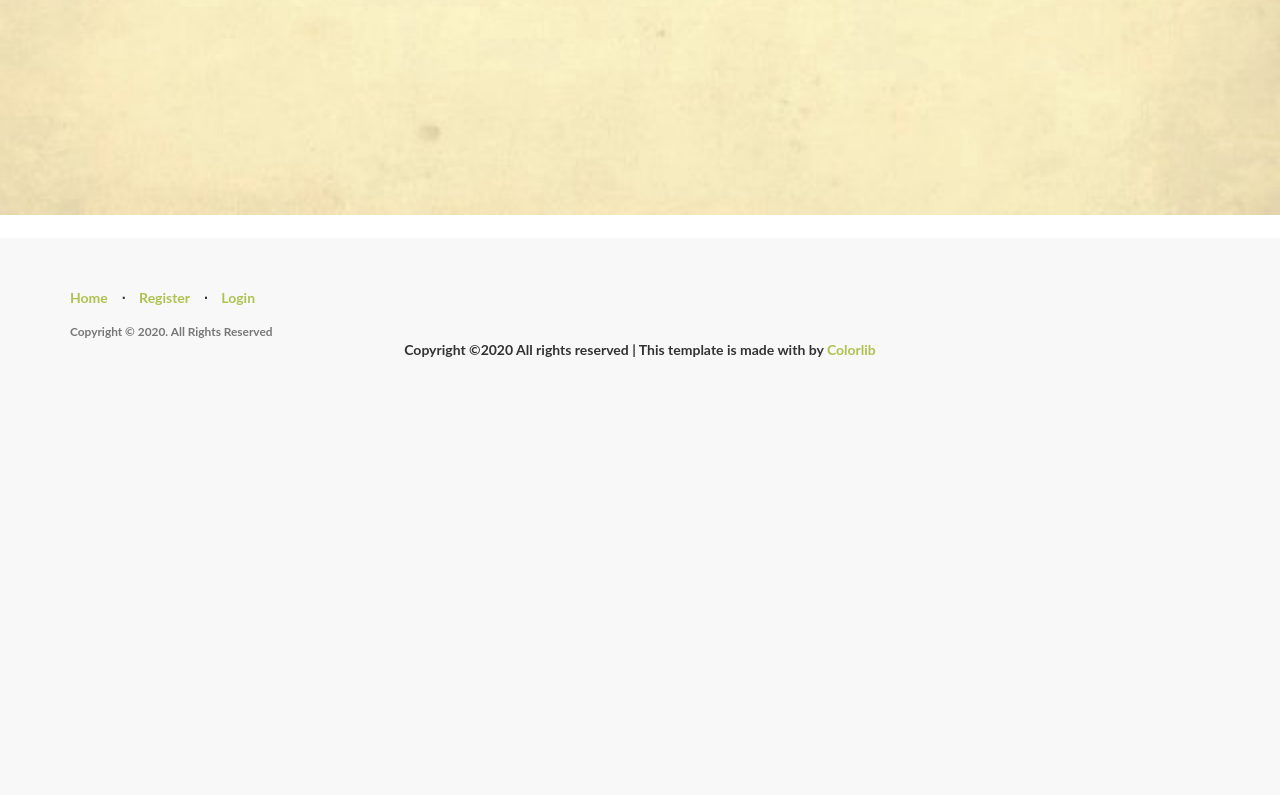
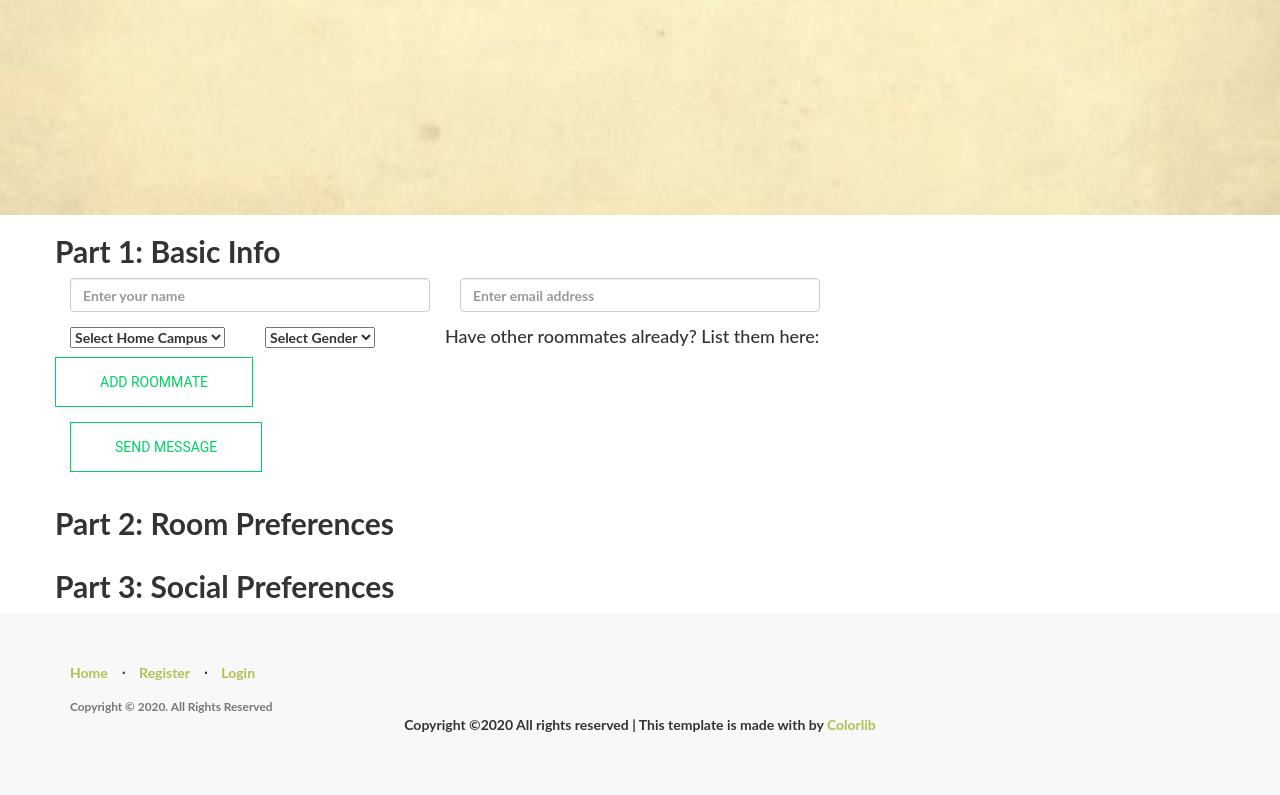
Before and after one commit to Zalelin3/7CRoomies, a Flask app: page /make-profile in a window 1280 px wide. Shown: the part 506-1301 px from the top of the page. Before the commit the page ends 863 px from the top, so only its background shows below. Run offline with Flask 2, Linux system fonts and the light colour scheme; parts of the project's set-up code (start-up, migrations or seed data) failed here and were passed over; some libraries are stand-ins or nearby versions.

```diff
--- a/app/templates/profile/make_profile.html
+++ b/app/templates/profile/make_profile.html
@@ -17,4 +17,85 @@
         </div>
     </div>
 </div>
+
+<section class="contact-section section_padding">
+    <div class="container">
+
+      <div class="row">
+        <div class="col-12">
+          <h2 class="contact-title">Part 1: Basic Info</h2>
+        </div>
+        <div class="col-lg-8">
+          <form class="form-contact contact_form" action="contact_process.php" method="post" id="contactForm" novalidate="novalidate">
+            <div class="row">
+              <div class="col-sm-6">
+                <div class="form-group">
+                  <input class="form-control" name="name" id="name" type="text" onfocus="this.placeholder = ''" onblur="this.placeholder = 'Enter your name'" placeholder = 'Enter your name'>
+                </div>
+              </div>
+              <div class="col-sm-6">
+                <div class="form-group">
+                  <input class="form-control" name="email" id="email" type="email" onfocus="this.placeholder = ''" onblur="this.placeholder = 'Enter email address'" placeholder = 'Enter email address'>
+                </div>
+              </div>
+              <!--Select Home Campus-->
+              <div class="col-lg-3 col-md-4">
+                <div class="single_input">
+                    <select class="wide" >
+                        <option data-display="Category">Select Home Campus</option>
+                        <option value="1">Harvey Mudd</option>
+                        <option value="2">Pitzer</option>
+                        <option value="3">Scripps</option>
+                        <option value="4">CMC</option>
+                        <option value="5">Pomona</option>
+                        <option value="6">CGU</option>
+                        <option value="7">Keck</option>
+                      </select>
+                </div>
+              </div>
+              <!--Select Gender-->
+              <div class="col-lg-3 col-md-4">
+                <div class="single_input">
+                    <select class="wide" >
+                        <option data-display="Category">Select Gender</option>
+                        <option value="1">Male</option>
+                        <option value="2">Female</option>
+                        <option value="3">Non-Binary</option>
+                        <option value="4">Other</option>
+                      </select>
+                </div>
+              </div>
+              <!--List other roommates-->
+              <h4>Have other roommates already? List them here:</h4>
+              <div class="form-group mt-3">
+                <button type="submit" class="button button-contactForm btn_4 boxed-btn">Add Roommate</button>
+              </div>
+            </div>
+            <div class="form-group mt-3">
+              <button type="submit" class="button button-contactForm btn_4 boxed-btn">Send Message</button>
+            </div>
+          </form>
+        </div>
+      </div>
+
+      <div class="row">
+        <div class="col-12">
+            <h2 class="contact-title">Part 2: Room Preferences</h2>
+        </div>
+        <!--Allergies?-->
+        <!--Pets OK?-->
+        <!--Bed time-->
+        <!--wake up time-->
+        <!--messy level-->
+      </div>
+
+      <div class="row">
+        <div class="col-12">
+            <h2 class="contact-title">Part 3: Social Preferences</h2>
+        </div>
+        <!--social level-->
+        <!--noise level-->
+      </div>
+      </div>
+  </section>
 {% endblock %}
```
Also changed, not shown: app/templates/home/dashboard.html (+41 -19 lines), 1 other file.
